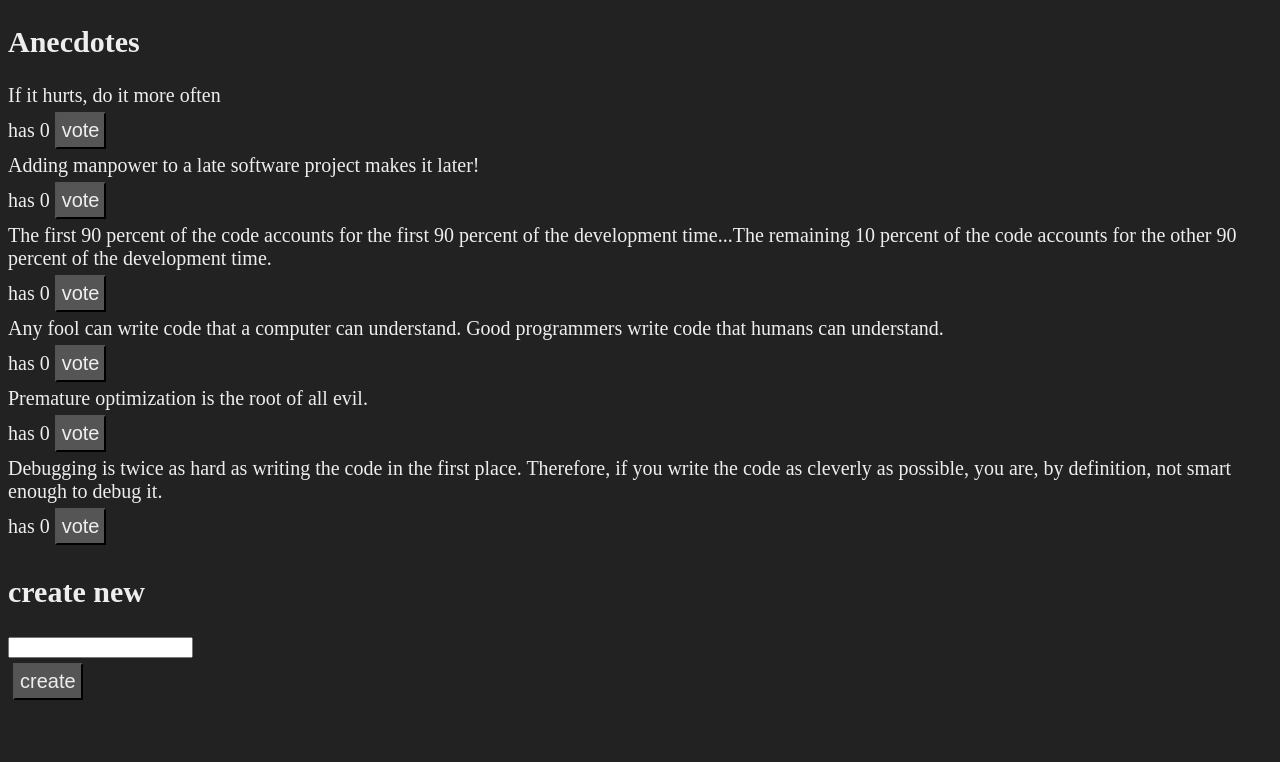
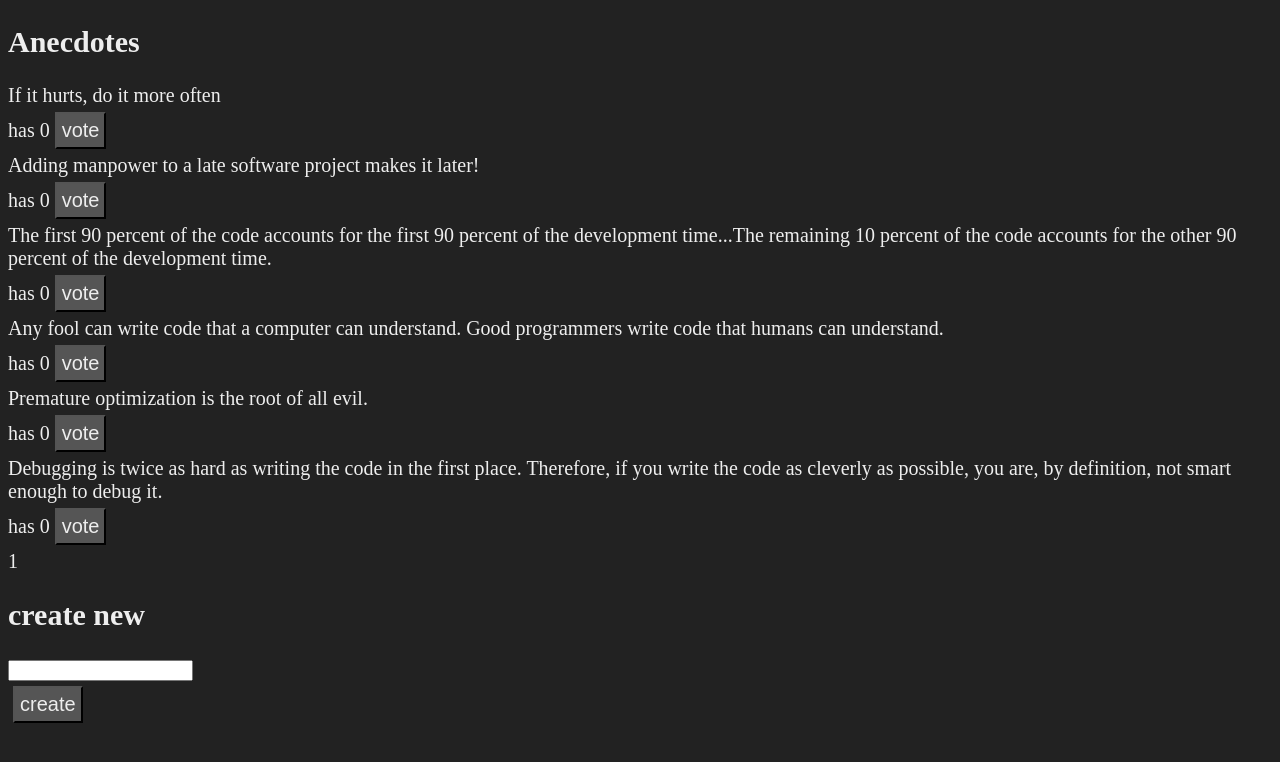
Before and after one commit to consolelogr/fullstack, a React (Vite) app in the folder part_6/redux-anecdotes/: page / in a window 1280 px wide. Shown: the top 762 px of the page. Built offline with nearby package versions, Linux system fonts and the light colour scheme.

Commit message:
6.8 done

```diff
--- a/part_6/redux-anecdotes/src/App.jsx
+++ b/part_6/redux-anecdotes/src/App.jsx
@@ -1,34 +1,11 @@
-import { useSelector, useDispatch } from "react-redux";
 import "./style.css";
-import { voteAnecdote, createAnecdote } from "./reducers/anecdoteReducer";
-import AnecdoteForm from "./components/anecdoteForm";
+import AnecdoteForm from "./components/AnecdoteForm";
+import AnecdoteList from "./components/AnecdoteList";
 
 const App = () => {
-  const anecdotes = useSelector((state) => state);
-  const dispatch = useDispatch();
-
-  /*const vote = (id) => {
-    dispatch({ type: "VOTE", id });
-    console.log("vote", id);
-    };*/
-  const vote = (id) => {
-    dispatch(voteAnecdote(id)); // Action creator
-  };
-
-  const sortedAnecdotes = [...anecdotes].sort((a, b) => b.votes - a.votes);
-
   return (
     <div>
-      <h2>Anecdotes</h2>
-      {sortedAnecdotes.map((anecdote) => (
-        <div key={anecdote.id}>
-          <div>{anecdote.content}</div>
-          <div>
-            has {anecdote.votes}
-            <button onClick={() => vote(anecdote.id)}>vote</button>
-          </div>
-        </div>
-      ))}
+      <AnecdoteList />
       <AnecdoteForm />
     </div>
   );
--- /dev/null
+++ b/part_6/redux-anecdotes/src/components/AnecdoteList.jsx
@@ -0,0 +1,30 @@
+import { useSelector, useDispatch } from "react-redux";
+import { voteAnecdote, createAnecdote } from "../reducers/anecdoteReducer";
+
+const AnecdoteList = () => {
+  const anecdotes = useSelector((state) => state);
+  const dispatch = useDispatch();
+  const vote = (id) => {
+    dispatch(voteAnecdote(id)); // Action creator
+  };
+
+  const sortedAnecdotes = [...anecdotes].sort((a, b) => b.votes - a.votes);
+
+  return (
+    <div>
+      <h2>Anecdotes</h2>
+      {sortedAnecdotes.map((anecdote) => (
+        <div key={anecdote.id}>
+          <div>{anecdote.content}</div>
+          <div>
+            has {anecdote.votes}
+            <button onClick={() => vote(anecdote.id)}>vote</button>
+          </div>
+        </div>
+      ))}
+      1
+    </div>
+  );
+};
+
+export default AnecdoteList;
```
Also changed, not shown: part_6/redux-anecdotes/src/components/AnecdoteForm.jsx (renamed from part_6/redux-anecdotes/src/components/anecdoteForm.jsx).
